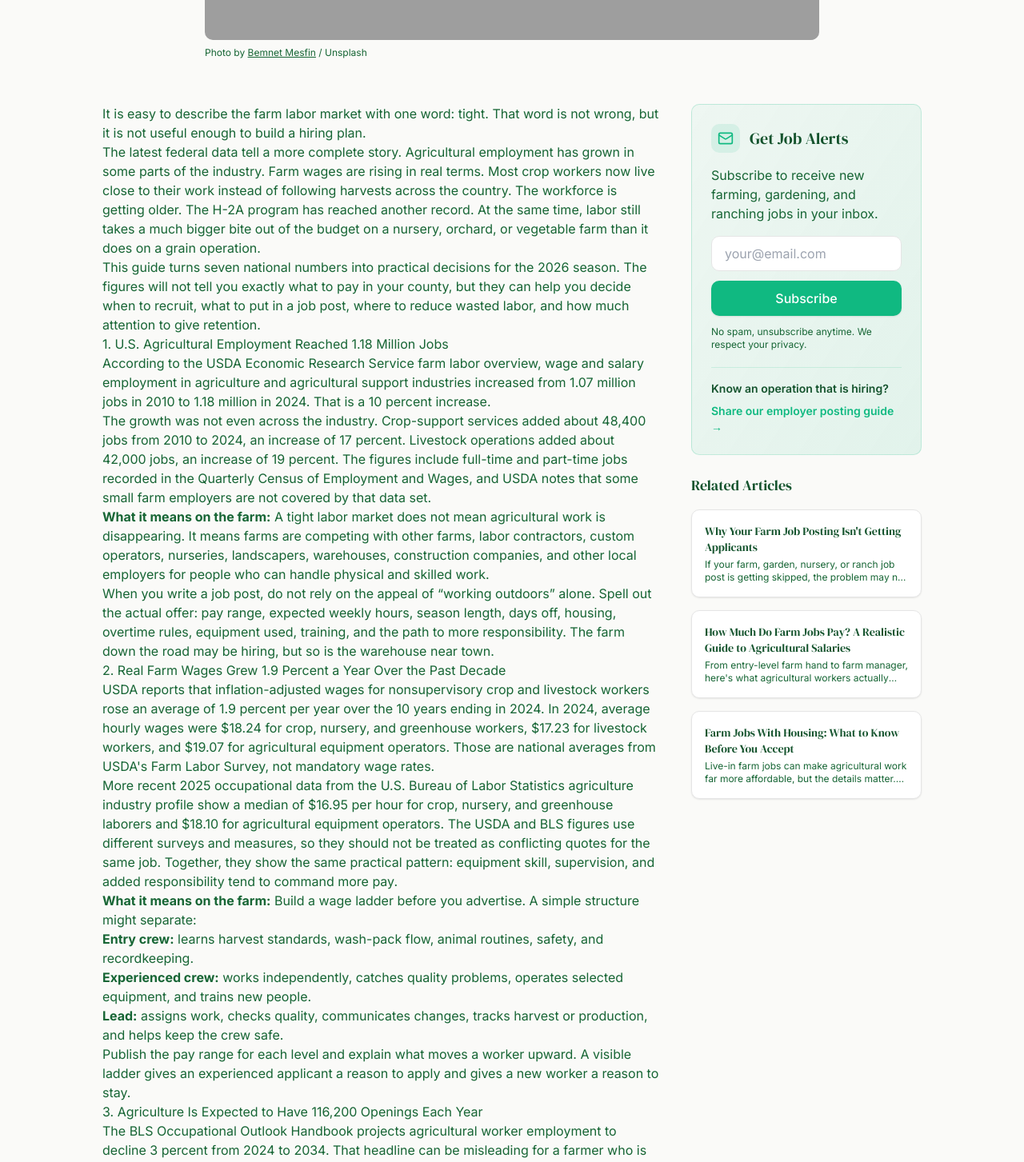
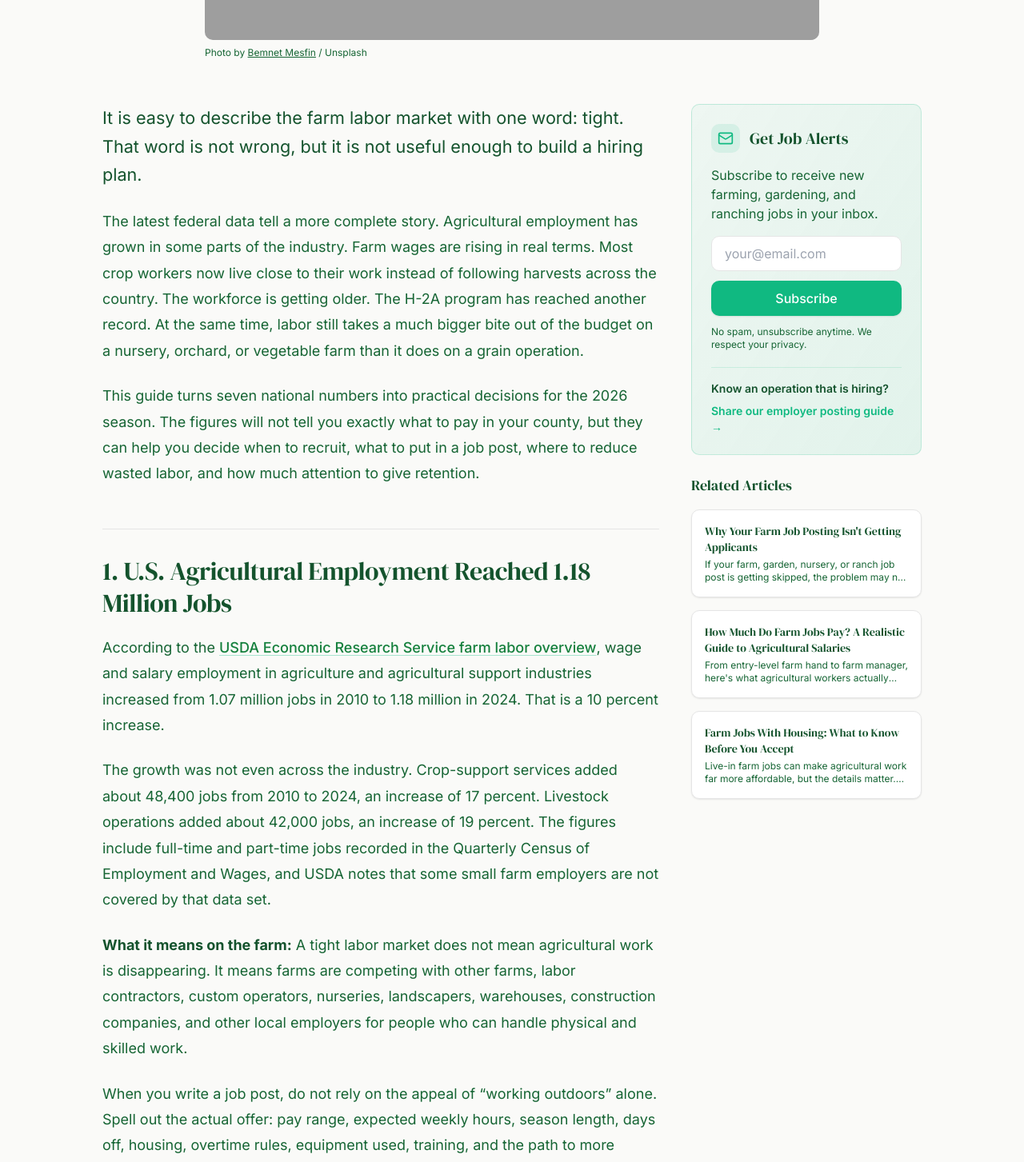
Before and after one commit to stroudcr/playindirtjobs, a Next.js app: page /almanac/farm-labor-market-2026 in a window 1280 px wide. Shown: the part 820-2273 px from the top of the page at 80% size. Built offline with nearby package versions, Linux system fonts and the light colour scheme; no server answers; grey boxes are pictures that could not be loaded.

Commit message:
Improve Almanac article readability

```diff
--- a/app/almanac/[slug]/page.tsx
+++ b/app/almanac/[slug]/page.tsx
@@ -207,7 +207,7 @@ export default async function AlmanacArticlePage({
         <div className="max-w-5xl mx-auto flex flex-col lg:flex-row gap-10">
           {/* Article Body */}
           <article
-            className="prose prose-lg max-w-3xl text-forest-light prose-headings:font-display prose-headings:text-forest prose-a:text-primary prose-a:no-underline hover:prose-a:underline prose-strong:text-forest prose-li:marker:text-primary/50"
+            className="almanac-article min-w-0 flex-1 max-w-3xl"
             dangerouslySetInnerHTML={{ __html: article.content }}
           />
 
--- a/app/globals.css
+++ b/app/globals.css
@@ -71,6 +71,106 @@
   min-height: 44px;
 }
 
+/* Almanac long-form typography */
+.almanac-article {
+  @apply text-forest-light;
+  font-size: 1.0625rem;
+  line-height: 1.8;
+}
+
+.almanac-article > p {
+  max-width: 68ch;
+  margin: 0 0 1.5rem;
+}
+
+.almanac-article > p:first-child {
+  @apply text-forest;
+  font-size: 1.2em;
+  line-height: 1.65;
+}
+
+.almanac-article h2 {
+  @apply font-display text-forest border-t border-border;
+  margin: 3.25rem 0 1.25rem;
+  padding-top: 2rem;
+  font-size: 1.75rem;
+  line-height: 1.25;
+  letter-spacing: -0.015em;
+  scroll-margin-top: 7rem;
+}
+
+.almanac-article ul,
+.almanac-article ol {
+  max-width: 68ch;
+  margin: 0.5rem 0 2rem;
+  padding-left: 1.5rem;
+}
+
+.almanac-article ul {
+  list-style: disc;
+}
+
+.almanac-article ol {
+  list-style: decimal;
+}
+
+.almanac-article li {
+  margin: 0.65rem 0;
+  padding-left: 0.35rem;
+}
+
+.almanac-article li::marker {
+  @apply text-primary;
+}
+
+.almanac-article ol li::marker {
+  font-weight: 700;
+}
+
+.almanac-article strong {
+  @apply text-forest;
+  font-weight: 700;
+}
+
+.almanac-article a {
+  @apply text-green-700 font-medium;
+  text-decoration: underline;
+  text-decoration-color: rgb(16 185 129 / 0.35);
+  text-decoration-thickness: 1px;
+  text-underline-offset: 3px;
+  transition: color 150ms ease, text-decoration-color 150ms ease;
+}
+
+.almanac-article a:hover {
+  @apply text-forest;
+  text-decoration-color: currentColor;
+}
+
+.almanac-article blockquote {
+  @apply bg-primary/5 border-l-4 border-primary rounded-r-lg text-forest;
+  max-width: 68ch;
+  margin: 2rem 0;
+  padding: 1.25rem 1.5rem;
+}
+
+.almanac-article blockquote p {
+  margin: 0;
+}
+
+.almanac-article > :last-child {
+  margin-bottom: 0;
+}
+
+@media (min-width: 640px) {
+  .almanac-article {
+    font-size: 1.125rem;
+  }
+
+  .almanac-article h2 {
+    font-size: 2rem;
+  }
+}
+
 /* Entrance animations */
 @keyframes fadeInUp {
   from {
--- a/components/Breadcrumbs.tsx
+++ b/components/Breadcrumbs.tsx
@@ -30,16 +30,18 @@ export function Breadcrumbs({ items, variant = "default" }: BreadcrumbsProps) {
         dangerouslySetInnerHTML={{ __html: JSON.stringify(breadcrumbSchema) }}
       />
       <nav className={`mb-6 text-sm ${variant === "light" ? "text-white/70" : "text-forest-light"}`} aria-label="Breadcrumb">
-        <ol className="flex items-center gap-2">
+        <ol className="flex flex-wrap items-center gap-x-2 gap-y-1">
           {items.map((item, index) => (
-            <li key={index} className="flex items-center gap-2">
+            <li key={index} className="flex min-w-0 items-center gap-2">
               {index > 0 && <span>/</span>}
               {item.href ? (
                 <Link href={item.href} className={variant === "light" ? "hover:text-white" : "hover:text-primary"}>
                   {item.label}
                 </Link>
               ) : (
-                <span className={`font-medium ${variant === "light" ? "text-white" : "text-forest"}`}>{item.label}</span>
+                <span className={`max-w-[60vw] truncate font-medium sm:max-w-md ${variant === "light" ? "text-white" : "text-forest"}`}>
+                  {item.label}
+                </span>
               )}
             </li>
           ))}
```
